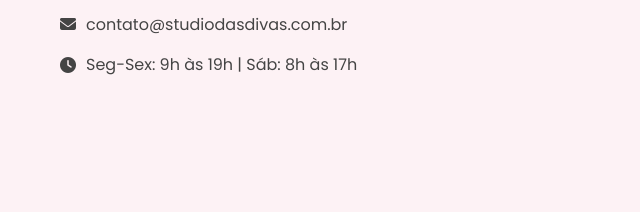
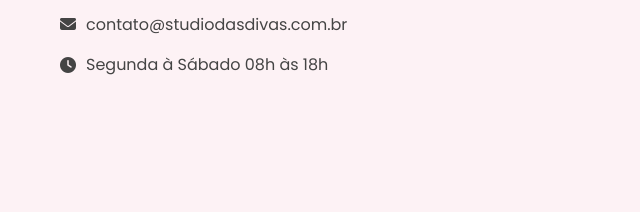
Before and after one commit to caioolkk/Studio-das-Divas, a plain HTML site: page index.html in a window 1280 px wide. Shown: the part 3734-3946 px from the top of the page, 0-640 px from the left. Drawn offline with Linux system fonts and the light colour scheme.

Commit message:
Add files via upload

```diff
--- a/index.html
+++ b/index.html
@@ -742,7 +742,7 @@
           <p><i class="fas fa-map-marker-alt"></i> R. Bernardo Viêira de Melo, 30 - Centro, Jaboatão dos Guararapes - PE, 54080-310</p>
           <p><i class="fas fa-phone"></i> <a href="https://wa.me/5581983214472">+55 (81) 98321-4472</a></p>
           <p><i class="fas fa-envelope"></i> contato@studiodasdivas.com.br</p>
-          <p><i class="fas fa-clock"></i> Seg-Sex: 9h às 19h | Sáb: 8h às 17h</p>
+          <p><i class="fas fa-clock"></i> Segunda à Sábado 08h às 18h</p>
         </div>
         <div class="contact-map fade-in">
           <iframe
```
